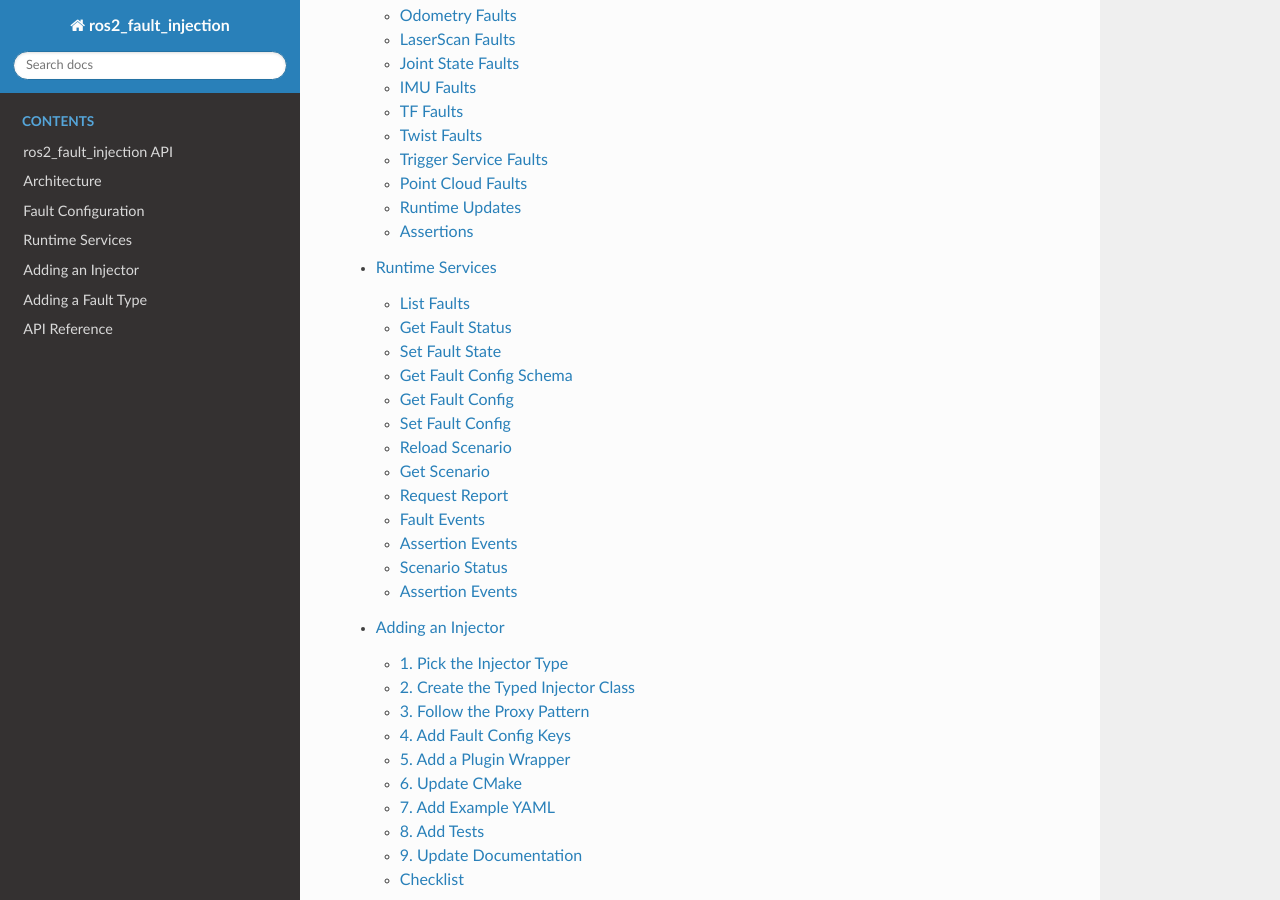
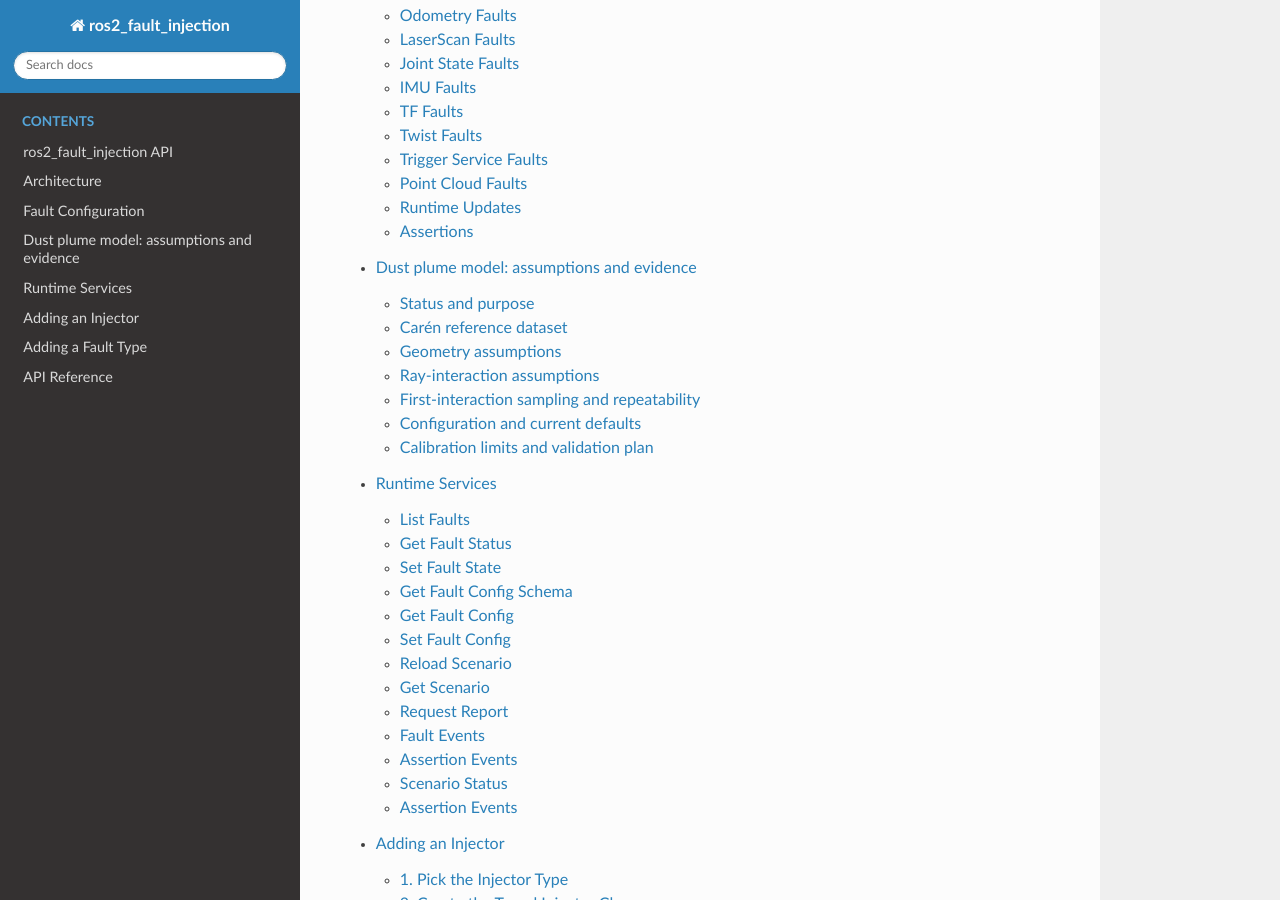
Before and after one commit to reeceholland/ros2_fault_injection, a Sphinx documentation site: the page built from docs/index.rst, in a window 1280 px wide and 900 px high, scrolled down 720 px. Built offline with Sphinx 7.4.7 and the Read the Docs theme 3.1.0, drawn with Linux system fonts in a browser that asks for light colours; some of the changed lines change nothing that is shown.

Commit message:
add dust pume documentation

````diff
--- /dev/null
+++ b/docs/dust_model.md
@@ -0,0 +1,152 @@
+# Dust plume model: assumptions and evidence
+
+## Status and purpose
+
+The plume model is under development. The current implementation provides a
+Gaussian geometry helper, midpoint ray integration, first-interaction sampling,
+and configuration validation. It is not yet connected to point-cloud mutation.
+Selecting `dust_model: plume` therefore does not yet generate visible dust.
+
+The existing random-dust mode remains the default. It selects individual points
+using a probability and assigns random dust ranges. The plume mode is intended
+for tests where spatially clustered disturbance matters, such as persistent
+false obstacles and partial visibility loss. It is a phenomenological fault
+model, not a particle-fluid or full optical sensor simulator.
+
+## Carén reference dataset
+
+The calibration reference is the Carén subset of
+[UCHILE-Dust](https://github.com/nicolasCruzW21/UCHILE-Dust).
+The authors describe an Ouster OS0 multi-echo LiDAR for all captures.
+Carén uses a mobile robot with odometry in an open field/quarry, with dust
+introduced by a blower. The README lists 13 recordings and 7,089 point clouds
+for this subset. See the authors'
+[subset description](https://github.com/nicolasCruzW21/UCHILE-Dust#subsets--statistics).
+
+These acquisition details establish the reference conditions. They do not
+establish a Gaussian physical concentration field or universal dust parameters.
+The intended model is sensor-independent in structure; transferring a calibration
+to another sensor or environment still requires validation.
+
+The repository identifies the accompanying paper as *Dust filtering in LiDAR
+point clouds using deep learning for mining applications*, Bruno Cavieres,
+Nicolás Cruz, and Javier Ruiz-del-Solar (2025). Consult the authors'
+[citation instructions](https://github.com/nicolasCruzW21/UCHILE-Dust#citation)
+and cite both dataset and paper when using the data.
+
+## Geometry assumptions
+
+One plume is stationary and axis-aligned. Its centre and three widths are in
+metres. Widths are Gaussian standard deviations, not hard plume boundaries.
+
+For position (x, y, z), define:
+
+```text
+q_squared = ((x - center_x) / sigma_x)^2
+          + ((y - center_y) / sigma_y)^2
+          + ((z - center_z) / sigma_z)^2
+
+relative_density = exp(-q_squared / 2)
+```
+
+Here `^2` means a mathematical square. Relative density is dimensionless,
+equals one at the centre, and fades towards zero. It is neither a measured
+mass concentration nor a spatial probability density normalised to integrate
+to one. Detected dust-point density is also not automatically physical dust
+concentration: beam geometry, occlusion, and detection affect what is observed.
+
+The sensor is assumed to be at (0, 0, 0), with the endpoint and plume centre
+expressed in the same sensor frame. No TF conversion is implemented. Fixed
+sensor-frame coordinates move with the sensor; a stationary world-space plume
+will require transforms at the cloud timestamp.
+
+Rotation, wind, diffusion, source emission, and decay are outside this first
+implementation. If spreading is added later, peak density must account for
+dilution when modelling a source-free plume; increasing widths alone increases
+the integrated density.
+
+## Ray-interaction assumptions
+
+A straight ray runs from the sensor origin to the original surface point.
+The interaction rate at distance s is:
+
+```text
+lambda(s) = interaction_coefficient * relative_density(ray(s))
+tau(L) = integral from 0 to L of lambda(s) ds
+P(at least one interaction before L) = 1 - exp(-tau(L))
+```
+
+This assumes a nonhomogeneous Poisson interaction process. The coefficient is
+a tunable peak rate in inverse metres, so optical depth tau is dimensionless.
+The probability is an interaction probability, not a calibrated probability
+of a detected LiDAR return. Intensity, detection thresholds, two-way attenuation,
+multiple scattering, and background-return survival are not represented by
+this helper.
+
+The implementation approximates the integral using equal-length segments and
+midpoint density samples. Segment count is `ceil(L / step_size)`, capped at
+10,000; requests above that limit are rejected. The cap bounds work per ray,
+not total cloud processing cost. Narrow plumes need sufficiently fine steps;
+midpoint integration has no built-in error estimate and can miss narrow peaks.
+
+## First-interaction sampling and repeatability
+
+The caller supplies a uniform sample u in [0, 1). The helper computes:
+
+```text
+target_depth = -ln(1 - u)
+```
+
+It walks along the ray until accumulated depth crosses that threshold, then
+interpolates within the segment assuming its midpoint rate is constant.
+If no crossing occurs before the surface, it returns `std::nullopt`.
+There is no separate probability coin flip before this sampling.
+
+The helper owns no random generator. Integration with the injector should
+use its existing seeded generator. Matching samples, inputs, parameters, and
+numerical environment makes this calculation repeatable; a seed alone does
+not reproduce ROS timing or live input clouds. See
+[random seed configuration](fault_configuration.md#random-seeds).
+
+Zero-length rays and zero coefficients produce no interaction. A uniform
+sample of zero can produce an interaction at zero metres. A sensor minimum
+detection range must therefore be handled explicitly by the eventual sensor
+response layer.
+
+## Configuration and current defaults
+
+These fields are registered for the point-cloud injector. They are engineering
+starting values, not a fitted Carén calibration.
+
+| Field | Default | Meaning and constraints |
+| --- | --- | --- |
+| `dust_model` | `random` | Either `random` or `plume`; runtime plume mutation is pending. |
+| `plume_center_x/y/z` | 0.0 | Finite centre coordinates in metres in the sensor frame. |
+| `plume_sigma_x/y/z` | 1.0 | Finite, strictly positive Gaussian widths in metres. |
+| `plume_interaction_coefficient` | 0.0 | Finite non-negative peak rate in inverse metres; zero means no interactions. |
+| `plume_step_size` | 0.1 | Finite, strictly positive maximum integration segment length in metres. |
+
+Negative centre coordinates are valid. Non-finite values, non-positive widths,
+and non-positive step sizes are rejected. Parameter validation does not certify
+the physical realism of a scenario or guarantee numerical accuracy.
+
+## Calibration limits and validation plan
+
+No quantitative Carén fit is claimed by these defaults. Candidate aspect ratios,
+intensity curves, and background-coexistence fits need traceable analysis before
+being published as calibrated presets. Keep the following with any fitted values:
+
+- Dataset version and exact recordings, preprocessing, labels, and return fields.
+- Reproducible analysis code, units, fit domain, sample counts, and uncertainty.
+- Separate recordings for fitting and evaluation to avoid neighbouring-frame leakage.
+- Comparisons of spatial extent, range-dependent dust frequency, and intensity.
+- Sensitivity to step size and testing on other sensors or environments.
+
+Angular-cell coexistence of dust and background points is a proxy, not proof
+of two returns from the same emitted pulse. Absolute intensity and even
+dust-to-background ratios depend on sensor processing and scene composition.
+Do not treat them as universal material properties.
+
+The Gaussian field and Poisson interaction law are explicit model assumptions.
+Carén is the empirical reference for evaluating simulated observations; it is
+not evidence that these assumptions uniquely describe real dust.
--- a/docs/fault_configuration.md
+++ b/docs/fault_configuration.md
@@ -5,6 +5,8 @@ Scenarios are YAML files that describe one or more injectors, the faults each in
 At runtime, each fault is registered against an `injector_id`. The injector type decides which keys are valid inside that fault's `config` map.
 
 Each injector exposes a config schema made of `FaultConfigField` entries. Scenario loading and runtime config updates both use that schema, so YAML files and `/fault_injection/set_fault_config` follow the same key and value validation rules. The schema also feeds `/fault_injection/get_fault_schema`, which UI tools can use to display field types, descriptions, defaults, and numeric limits.
+
+(random-seeds)=
 
 ## Random Seeds
 
@@ -303,6 +305,9 @@ Example:
 
 ## Point Cloud Faults
 
+For the experimental plume model, see [dust model assumptions and Carén reference](dust_model.md).
+That page distinguishes implemented configuration from pending point-cloud integration.
+
 Injector type: `point_cloud`
 
 Message type: `sensor_msgs/msg/PointCloud2`
--- a/docs/index.rst
+++ b/docs/index.rst
@@ -10,6 +10,7 @@ A ROS 2 framework for injecting faults into topics, transforms, and services.
    mainpage
    architecture
    fault_configuration
+   dust_model
    services
    adding_an_injector
    adding_a_fault_type
````
